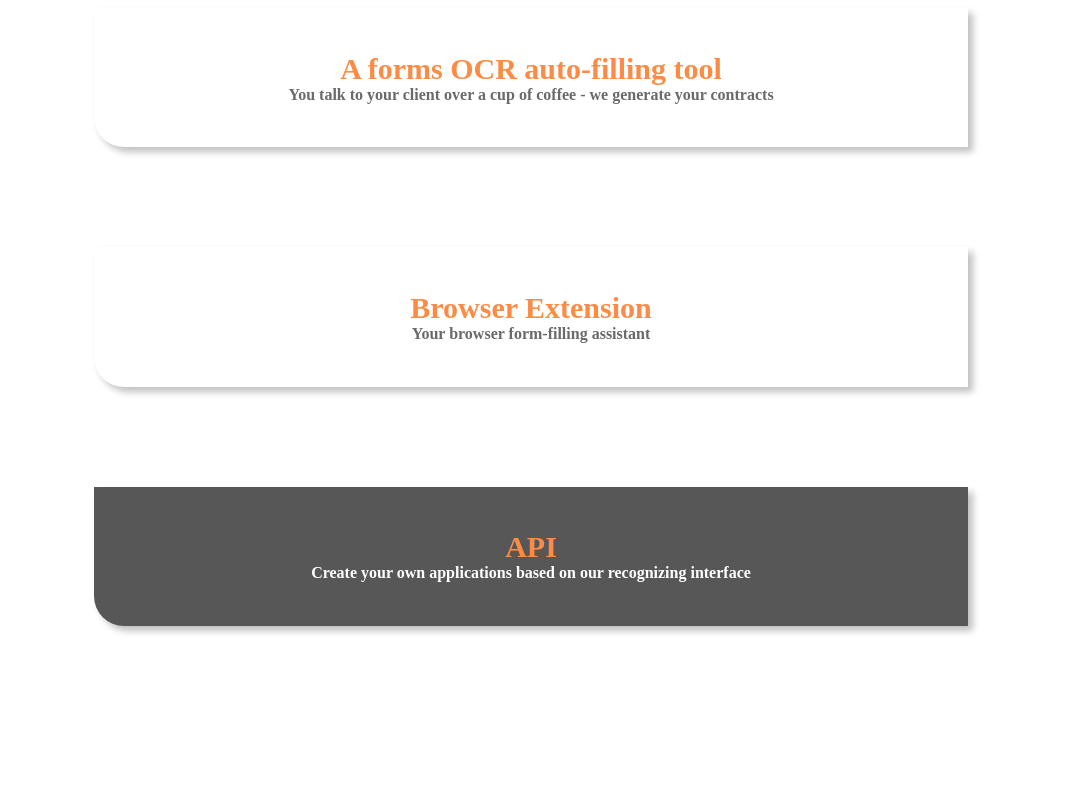
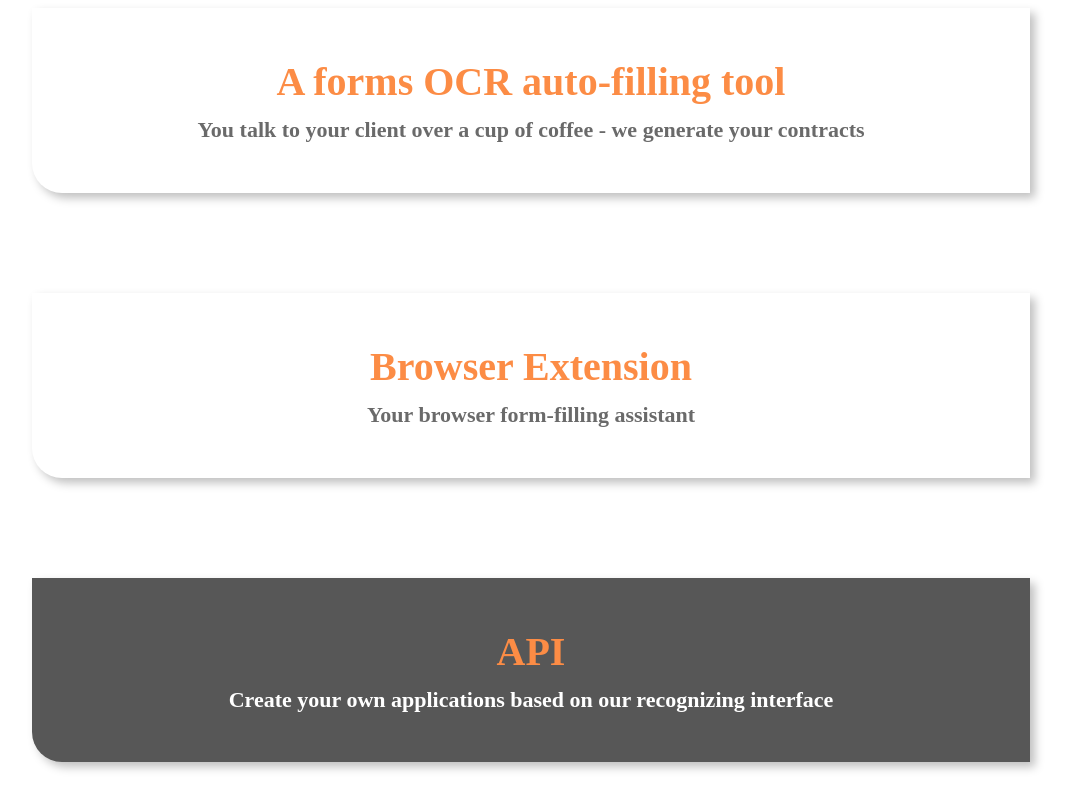
Before and after one commit to Balaborka/FormoJob-, a React (Create React App) app: page / in a window 1280 px wide. Shown: the top 810 px of the page, without its empty margins (109-1179 px from the left). Built offline with nearby package versions, Linux system fonts and the light colour scheme.

Commit message:
Style changing

```diff
--- a/src/index.css
+++ b/src/index.css
@@ -5,11 +5,11 @@
     background-color: linear-gradient(180deg, rgba(255,255,255,1) 0%, rgba(230,230,230,1) 100%);
 }
 .content {
-    margin-right: 15%;
-    margin-left: 15%;
+    margin-right: 10%;
+    margin-left: 10%;
 }
 .panel {
-    box-shadow: 5px 5px 7px rgba(0, 0, 0, 0.25);
+    box-shadow: 5px 5px 10px rgba(0, 0, 0, 0.25);
     border-radius: 0px 0px 0px 30px;
     margin-bottom: 100px;
     padding: 5%;
@@ -26,13 +26,14 @@
     display: flex;
     align-items: center;
     flex-direction: column;
-}
+ }
 .panelHeaderTitle {
     color: #FC8C45;
-    font-weight: bold;
-    font-size: 30px;
+    font-weight: 900;
+    font-size: 40px;
+    margin-bottom: 12px;
 }
 .panelHeaderDescription {
-    font-weight: bold;
-    font-size: 16px;
+    font-weight: 700;
+    font-size: 22px;
 }
```
